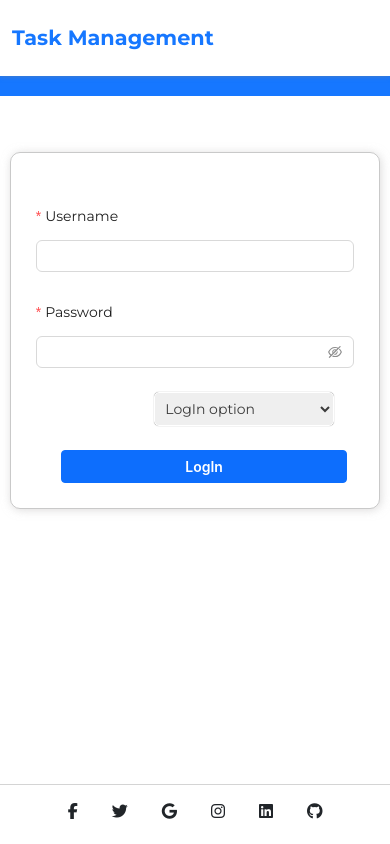
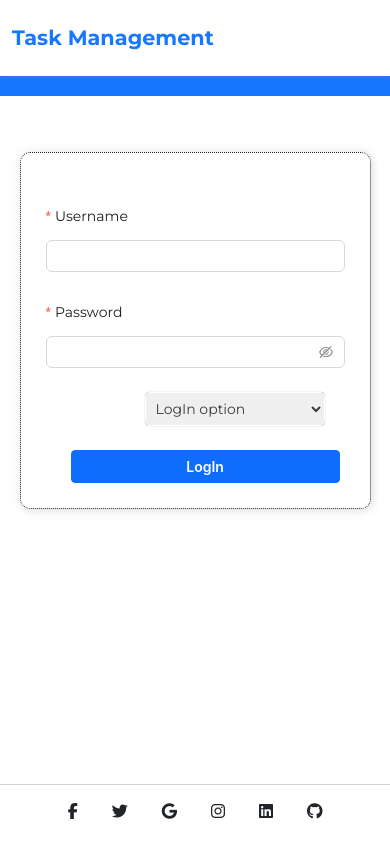
Before and after one commit to suraj-raj01/Task-Management-System, a React (Vite) app in the folder client/: page /home in a window 390 px wide. Shown: the top 844 px of the page. Built offline with nearby package versions, Linux system fonts and the light colour scheme.

Commit message:
Style css updated

```diff
--- a/client/src/style/style.css
+++ b/client/src/style/style.css
@@ -440,11 +440,12 @@ strong {
     }
 
     #form {
-        width: 95%;
+        width: 90%;
         padding: 25px;
         margin: 0px auto;
         box-shadow: 1px 1px 10px #c2c0c092;
         border-radius: 10px;
+        border: 1px dotted;
 
     }
     select{
```
